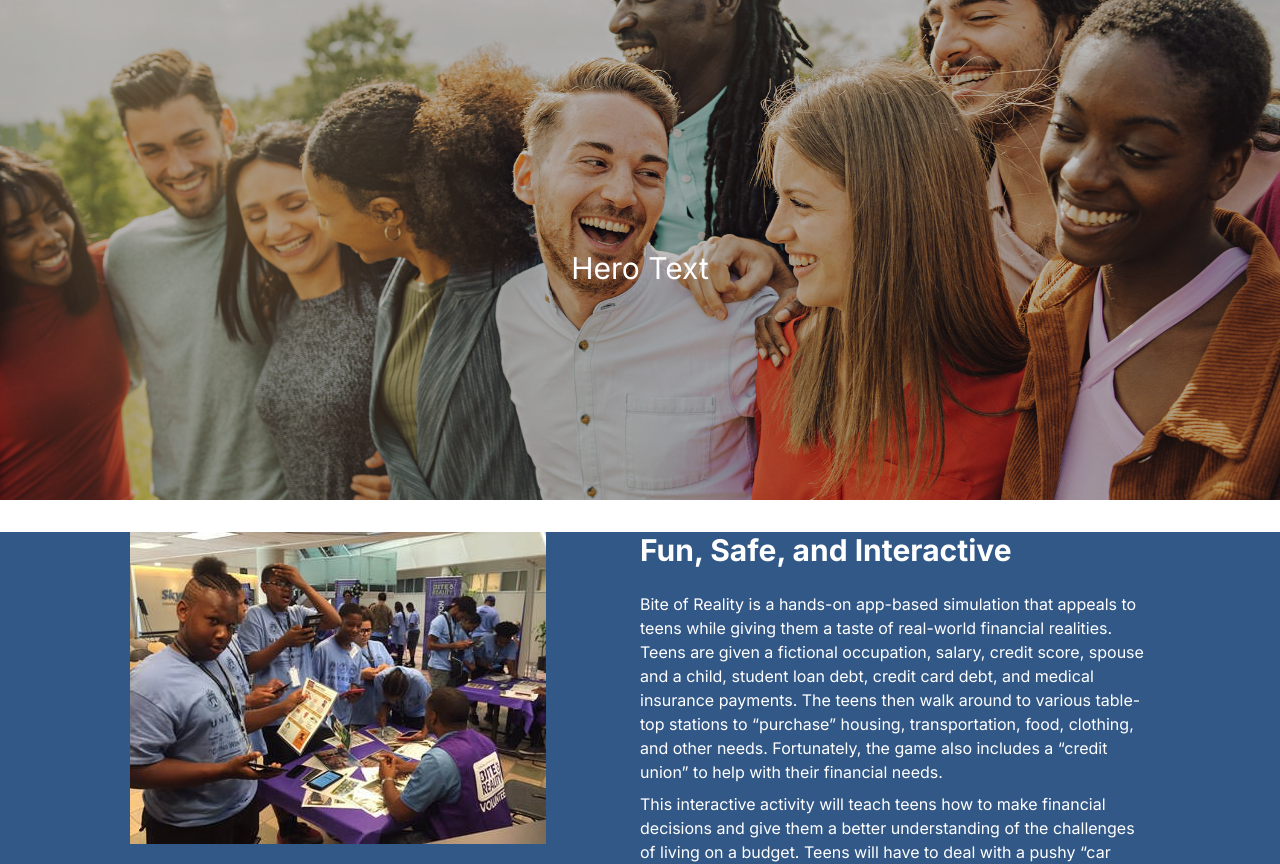
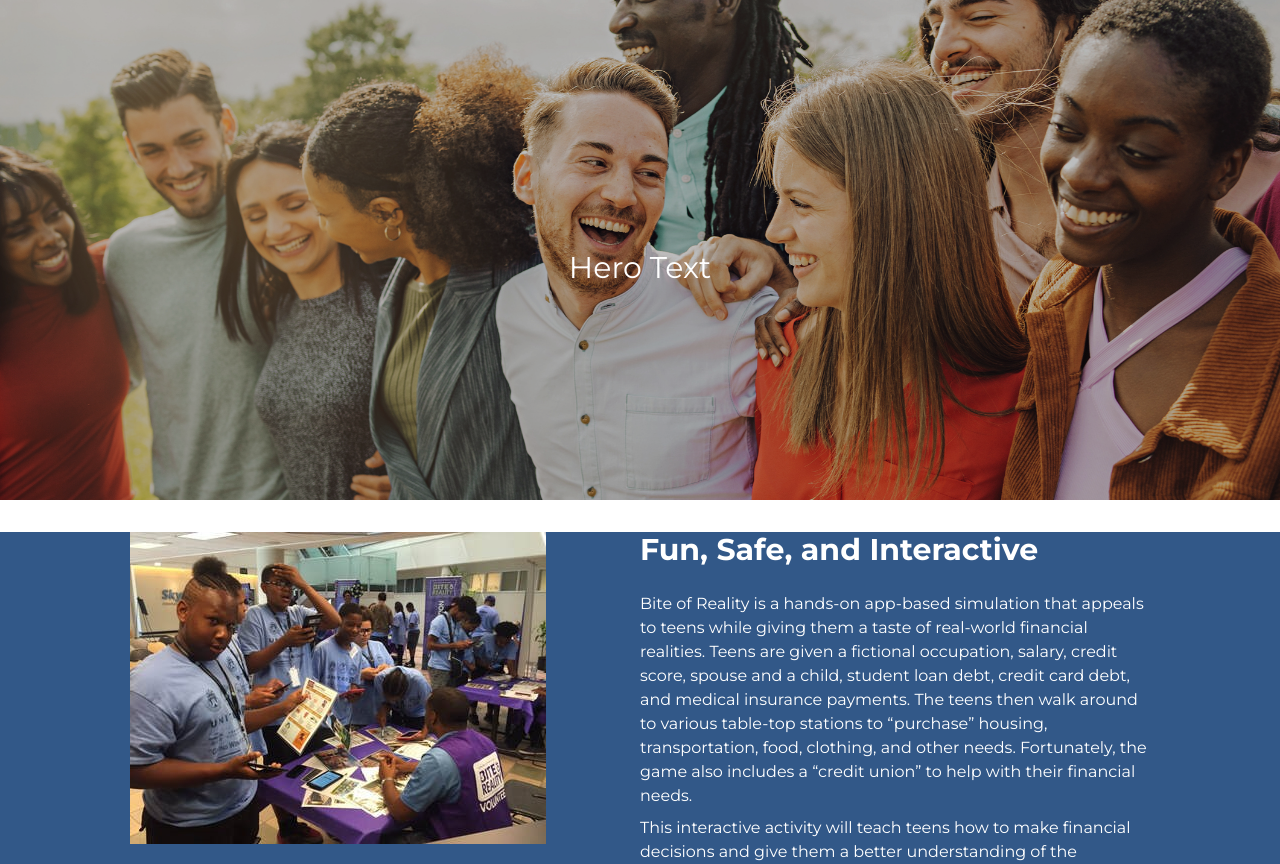
Before and after one commit to Dillonzellis/byte-reality, a Next.js app: page / in a window 1280 px wide. Shown: the top 864 px of the page. Built offline with nearby package versions, Linux system fonts and the light colour scheme.

Commit message:
add fonts

```diff
--- a/app/layout.tsx
+++ b/app/layout.tsx
@@ -1,22 +1,29 @@
-import './globals.css'
-import type { Metadata } from 'next'
-import { Inter } from 'next/font/google'
+import "./globals.css";
+import type { Metadata } from "next";
+import { Montserrat, Dancing_Script } from "next/font/google";
 
-const inter = Inter({ subsets: ['latin'] })
+const mont = Montserrat({ subsets: ["latin"], variable: "--font-mont" });
+
+const dancing = Dancing_Script({
+  subsets: ["latin"],
+  variable: "--font-dancing",
+});
 
 export const metadata: Metadata = {
-  title: 'Create Next App',
-  description: 'Generated by create next app',
-}
+  title: "Create Next App",
+  description: "Generated by create next app",
+};
 
 export default function RootLayout({
   children,
 }: {
-  children: React.ReactNode
+  children: React.ReactNode;
 }) {
   return (
     <html lang="en">
-      <body className={inter.className}>{children}</body>
+      <body className={`${mont.variable} ${dancing.variable} tw-font-sans`}>
+        {children}
+      </body>
     </html>
-  )
+  );
 }
--- a/tailwind.config.ts
+++ b/tailwind.config.ts
@@ -9,6 +9,10 @@ const config: Config = {
   ],
   theme: {
     extend: {
+      fontFamily: {
+        sans: ["var(--font-mont)"],
+        serif: ["var(--font-dancing)"],
+      },
       colors: {
         brandingBlue: {
           400: "#325888",
```
